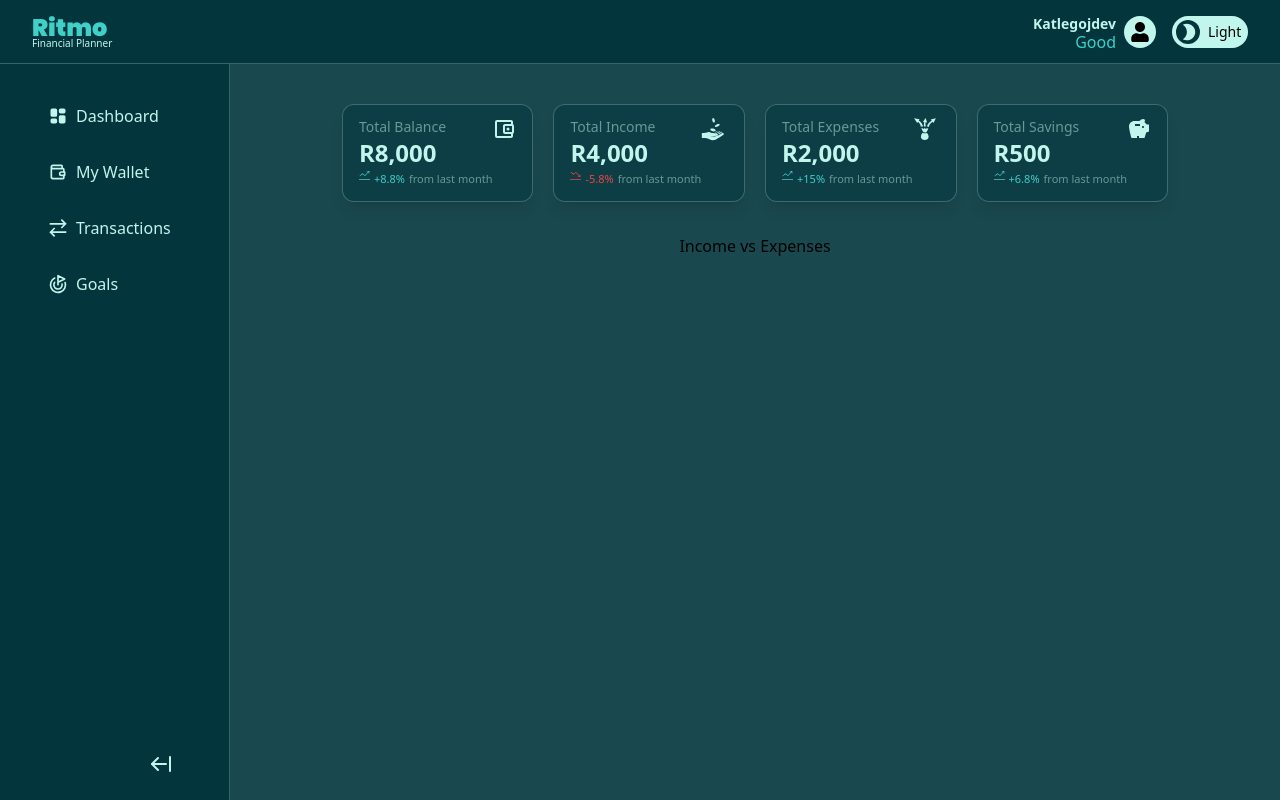
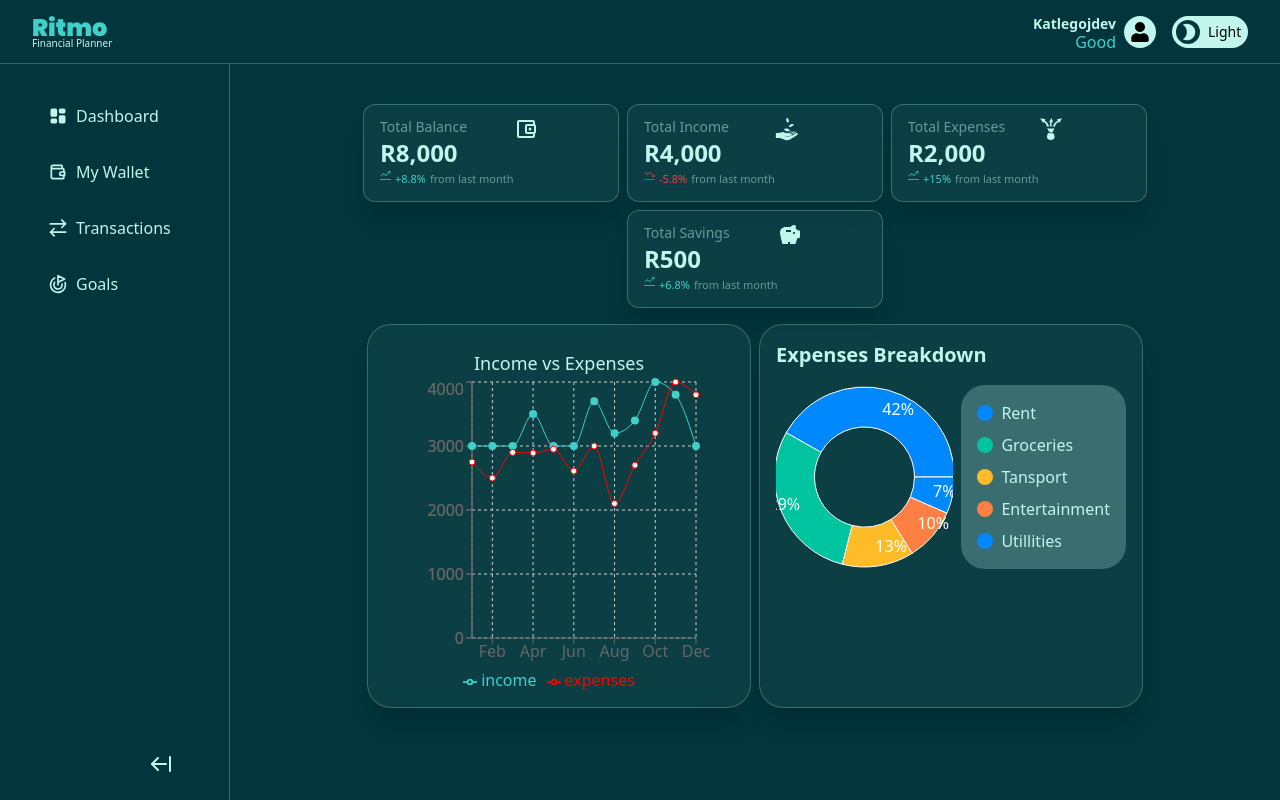
Before and after one commit to agurchu/financial-planner, a React (Vite) app in the folder frontend/: page / in a window 1280 px wide. Built offline with nearby package versions, Linux system fonts and the light colour scheme.

Commit message:
knock off dashboard updated

```diff
--- /dev/null
+++ b/frontend/src/components/reusable/ExpenseBreakdownChart.jsx
@@ -0,0 +1,82 @@
+import React from "react";
+import { Cell, Pie, PieChart, ResponsiveContainer } from "recharts";
+
+const data = [
+  { name: "Rent", value: 14000 },
+  { name: "Groceries", value: 9800 },
+  { name: "Tansport", value: 4300 },
+  { name: "Entertainment", value: 3200 },
+  { name: "Utillities", value: 2200 },
+];
+const COLORS = ["#0088FE", "#00C49F", "#FFBB28", "#FF8042"];
+
+const RADIAN = Math.PI / 180;
+const renderCustomizedLabel = ({
+  cx,
+  cy,
+  midAngle,
+  innerRadius,
+  outerRadius,
+  percent,
+  index,
+}) => {
+  const radius = innerRadius + (outerRadius - innerRadius) * 0.5;
+  const x = cx + radius * Math.cos(-midAngle * RADIAN);
+  const y = cy + radius * Math.sin(-midAngle * RADIAN);
+
+  return (
+    <text
+      x={x}
+      y={y}
+      fill="white"
+      textAnchor={x > cx ? "start" : "end"}
+      dominantBaseline="central"
+    >
+      {`${(percent * 100).toFixed(0)}%`}
+    </text>
+  );
+};
+export default function ExpenseBreakdownChart() {
+  return (
+    <div className="bg-primary-1/5 shadow-xl min-w-96 hover:bg-accent border flex flex-col  border-primary-1/25 rounded-3xl p-4">
+        <h2 className="text-start font-bold text-xl text-primary-1 mb-4">Expenses Breakdown</h2>
+      <div className=" normalFlex flex-col sm:flex-row">
+        <div className="h-full w-full">
+          <ResponsiveContainer width="100%" height="100%">
+            <PieChart width={400} height={400}>
+              <Pie
+                data={data}
+                cx="50%"
+                cy="50%"
+                labelLine={false}
+                label={renderCustomizedLabel}
+                innerRadius={50}
+                outerRadius={90}
+                fill="#8884d8"
+                dataKey="value"
+              >
+                {data.map((entry, index) => (
+                  <Cell
+                    key={`cell-${index}`}
+                    fill={COLORS[index % COLORS.length]}
+                  />
+                ))}
+              </Pie>
+            </PieChart>
+          </ResponsiveContainer>
+        </div>
+        <div className="bg-primary-1/25 rounded-3xl grid p-4 sm:ml-2 max-h-max gap-2">
+          {data.map((item, index) => (
+            <div className="flex items-center ">
+              <div
+                style={{ backgroundColor: COLORS[index % COLORS.length] }}
+                className={`w-4 h-4 rounded-full`}
+              />
+              <span className="ml-2 text-primary-1 ">{item.name}</span>
+            </div>
+          ))}
+        </div>
+      </div>
+    </div>
+  );
+}
--- a/frontend/src/components/reusable/IncomeExpensesChart.jsx
+++ b/frontend/src/components/reusable/IncomeExpensesChart.jsx
@@ -1,3 +1,4 @@
+import { motion } from "framer-motion";
 import React from "react";
 import {
   CartesianGrid,
@@ -9,28 +10,32 @@ import {
   XAxis,
   YAxis,
 } from "recharts";
-import {motion} from "framer-motion"
 
 const data = [
-  { name: "Jan", income: 4000, expenses: 2000 },
-  { name: "Feb", income: 4000, expenses: 2500 },
-  { name: "Mar", income: 4000, expenses: 1800 },
-  { name: "Apr", income: 4000, expenses: 2100 },
-  { name: "May", income: 4000, expenses: 1950 },
-  { name: "Jun", income: 4000, expenses: 2000 },
-  { name: "Jul", income: 4000, expenses: 2000 },
-  { name: "Aug", income: 4000, expenses: 2000 },
-  { name: "Sep", income: 4000, expenses: 2000 },
-  { name: "Oct", income: 4000, expenses: 2000 },
-  { name: "Nov", income: 4000, expenses: 2000 },
-  { name: "Dec", income: 4000, expenses: 2000 },
+  { name: "Jan", income: 3000, expenses: 2750 },
+  { name: "Feb", income: 3000, expenses: 2500 },
+  { name: "Mar", income: 3000, expenses: 2900 },
+  { name: "Apr", income: 3500, expenses: 2890 },
+  { name: "May", income: 3000, expenses: 2950 },
+  { name: "Jun", income: 3000, expenses: 2610 },
+  { name: "Jul", income: 3700, expenses: 3000 },
+  { name: "Aug", income: 3200, expenses: 2100 },
+  { name: "Sep", income: 3400, expenses: 2700 },
+  { name: "Oct", income: 4000, expenses: 3200 },
+  { name: "Nov", income: 3800, expenses: 4000 },
+  { name: "Dec", income: 3000, expenses: 3800 },
 ];
 
 export default function IncomeExpensesChart() {
   return (
-    <motion.div>
-      <h2>Income vs Expenses</h2>
-      <div>
+    <motion.div
+      initial={{ opacity: 0, y: 20 }}
+      animate={{ opacity: 1, y: 0 }}
+      transition={{ delay: 0.25 }}
+      className="h-96 min-w-96 bg-primary-1/5 hover:bg-accent backdrop-blur-xl shadow-xl rounded-3xl p-6 border border-primary-1/25"
+    >
+      <h2 className="text-primary-1 font-medium text-lg">Income vs Expenses</h2>
+      <div className="h-80">
         <ResponsiveContainer width={"100%"} height={"100%"}>
           <LineChart
             width={500}
@@ -40,23 +45,18 @@ export default function IncomeExpensesChart() {
           >
             <CartesianGrid strokeDasharray="3 3" />
             <XAxis dataKey={"name"} />
-            <YAxis yAxisId={"left"} />
-            <YAxis yAxisId={"right"} orientation={"right"} />
+            <YAxis />
+            <YAxis />
             <Tooltip />
             <Legend />
             <Line
-              yAxisId="left"
+              dot={{ fill: "#3fd0c9", strokeWidth: 2, r: 3 }}
               type="monotone"
               dataKey="income"
-              stroke="#8884d8"
-              activeDot={{ r: 8 }}
+              stroke="#3fd0c9"
+              activeDot={{ r: 8, strokeWidth: 2 }}
             />
-            <Line
-              yAxisId="right"
-              type="monotone"
-              dataKey="expenses"
-              stroke="#82ca9d"
-            />
+            <Line type="monotone" dataKey="expenses" stroke="red" />
           </LineChart>
         </ResponsiveContainer>
       </div>
--- a/frontend/src/components/reusable/StatCard.jsx
+++ b/frontend/src/components/reusable/StatCard.jsx
@@ -6,7 +6,7 @@ export default function StatCard({ name, icon: Icon, value, percentage }) {
   return (
     <motion.div
       whileHover={{ y: -2, boxShadow: "0 20px 25px -12px rgba(0,0,0,0.25)" }}
-      className="bg-accent/50 w-full max-w-64 border max-h-max border-primary-1/25 overflow-hidden backdrop-blur-md shadow-lg rounded-xl"
+      className="bg-primary-1/5 hover:bg-accent w-full max-w-64 border max-h-max border-primary-1/25 overflow-hidden backdrop-blur-md shadow-xl rounded-xl"
     >
       <div className="p-4 sm:px-4 sm:py-3 flex ">
         <div className=" text-primary-1/50 relative text-start text-sm">
--- a/frontend/src/index.css
+++ b/frontend/src/index.css
@@ -81,7 +81,7 @@ body {
   background-repeat: no-repeat;
   background-size: cover;
   background-position: center; */
-  @apply bg-accent/90;
+  @apply bg-accent;
   scroll-behavior: smooth;
 }
 input,
--- a/frontend/src/pages/DashboardPage.jsx
+++ b/frontend/src/pages/DashboardPage.jsx
@@ -2,9 +2,9 @@ import { motion } from "framer-motion";
 import React from "react";
 import { GiExpense, GiReceiveMoney } from "react-icons/gi";
 import { MdOutlineAccountBalanceWallet, MdSavings } from "react-icons/md";
+import ExpenseBreakdownChart from "../components/reusable/ExpenseBreakdownChart.jsx";
+import IncomeExpensesChart from "../components/reusable/IncomeExpensesChart.jsx";
 import StatCard from "../components/reusable/StatCard";
-import IncomeExpensesChart from "../components/reusable/IncomeExpensesChart.jsx";
-
 
 function DashboardPage() {
   //   const navigate = useNavigate();
@@ -14,10 +14,10 @@ function DashboardPage() {
   //     navigate("/");
   //   }, []);
   return (
-    <main className="max-w-7xl  px-4 mx-auto mt-10 lg:px-8 ">
+    <main className="max-w-7xl w-full px-4 flex flex-col flex-wrap items-center mt-10 lg:px-8 ">
       {/* ============= Stats =============== */}
       <motion.div
-        className="grid gap-5 sm:grid-cols-2 lg:grid-cols-4 grid-cols-1 mb-8 w-full"
+        className="flex gap-2 flex-wrap justify-center items-center mb-4 w-full"
         initial={{ opacity: 0, y: 20 }}
         animate={{ opacity: 1, y: 0 }}
         transition={{ duration: 1 }}
@@ -49,8 +49,9 @@ function DashboardPage() {
       </motion.div>
       {/* ============== charts ================= */}
 
-      <div>
-        <IncomeExpensesChart/>
+      <div className="w-full flex flex-wrap justify-center gap-2">
+        <IncomeExpensesChart />
+        <ExpenseBreakdownChart />
       </div>
     </main>
   );
```
